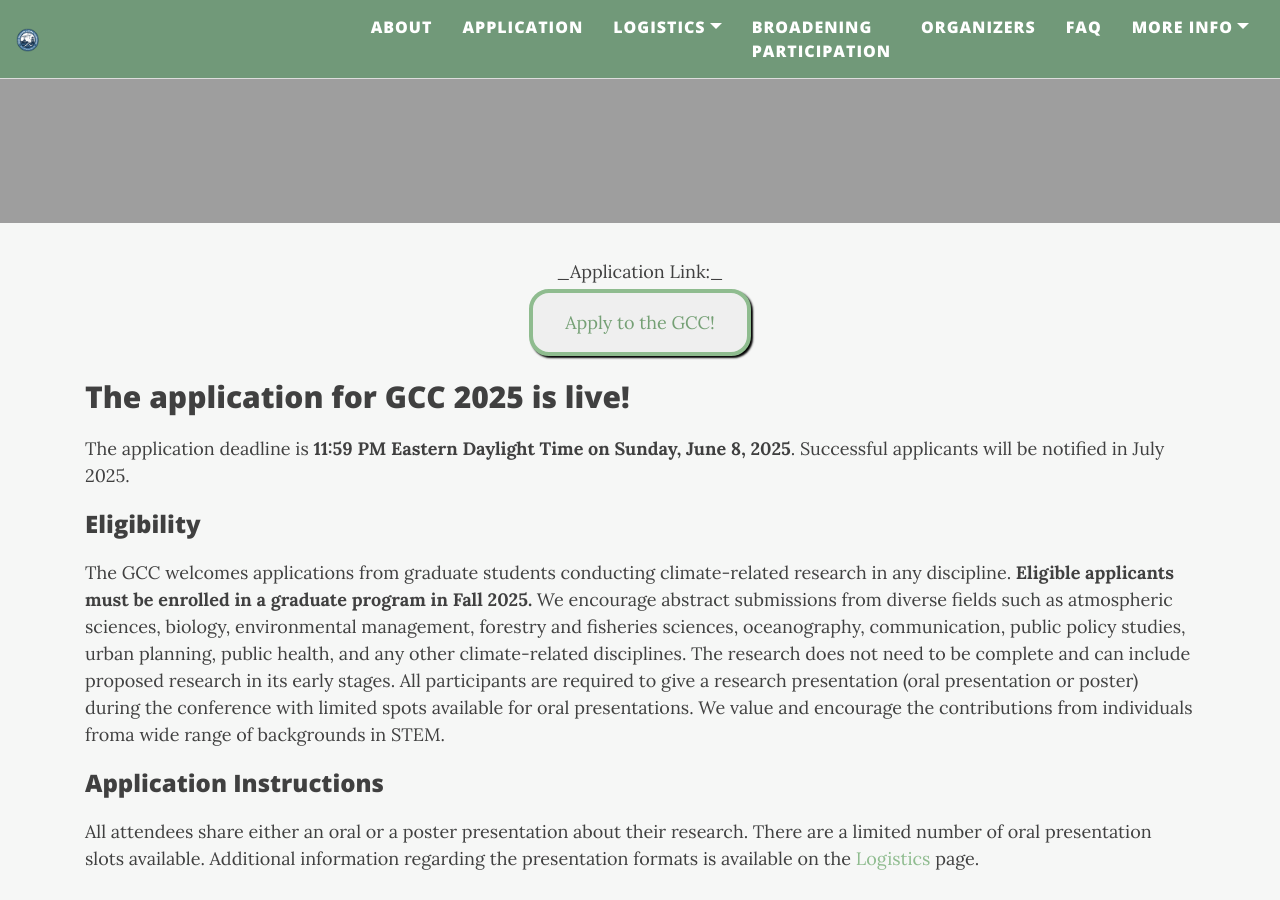
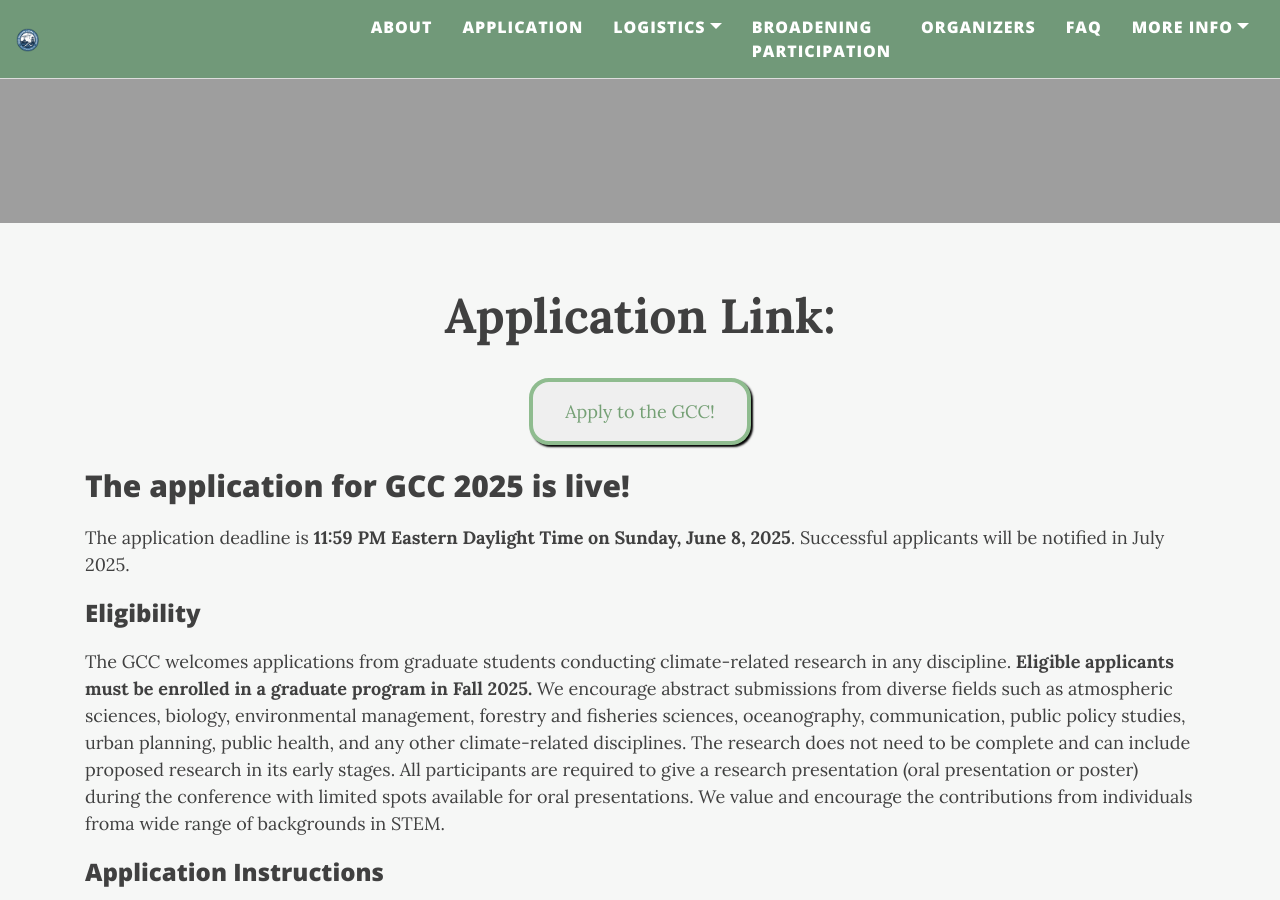
Before and after one commit to graduateclimateconference/graduateclimateconference.github.io, a Jekyll site: the page built from application.md, in a window 1280 px wide and 900 px high, scrolled down 322 px. Built offline with Jekyll 4.4.1, drawn with Linux system fonts in a browser that asks for light colours; nearby versions of some CDN libraries.

Commit message:
Update application.md

```diff
--- a/application.md
+++ b/application.md
@@ -4,8 +4,7 @@
 subtitle: Applying to the Graduate Climate Conference
 cover-img: "/assets/img/WoodsHole2.jpeg"
 ---
-<center>_Application Link:_</center>
-
+<p align="center"><font size="20"><strong>Application Link: </strong></font></p>
 
 <style>
 .button {
```
